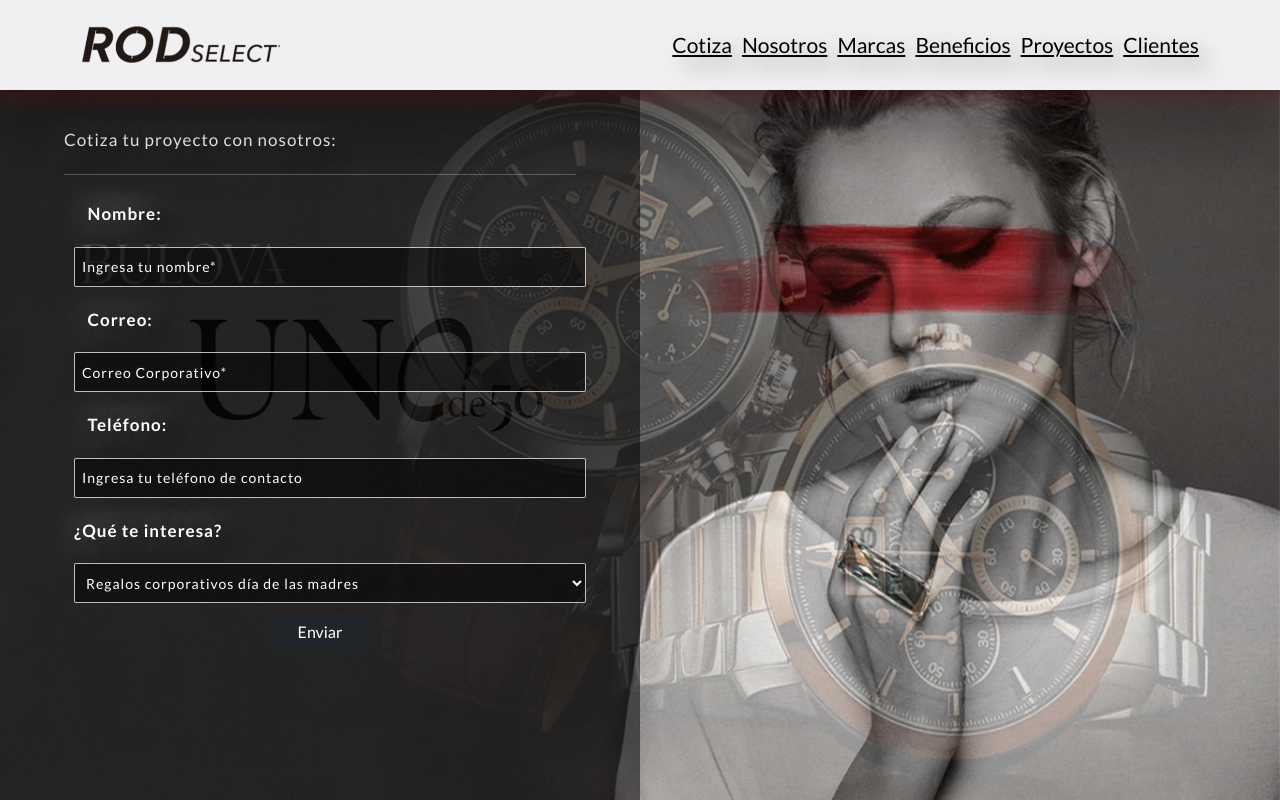
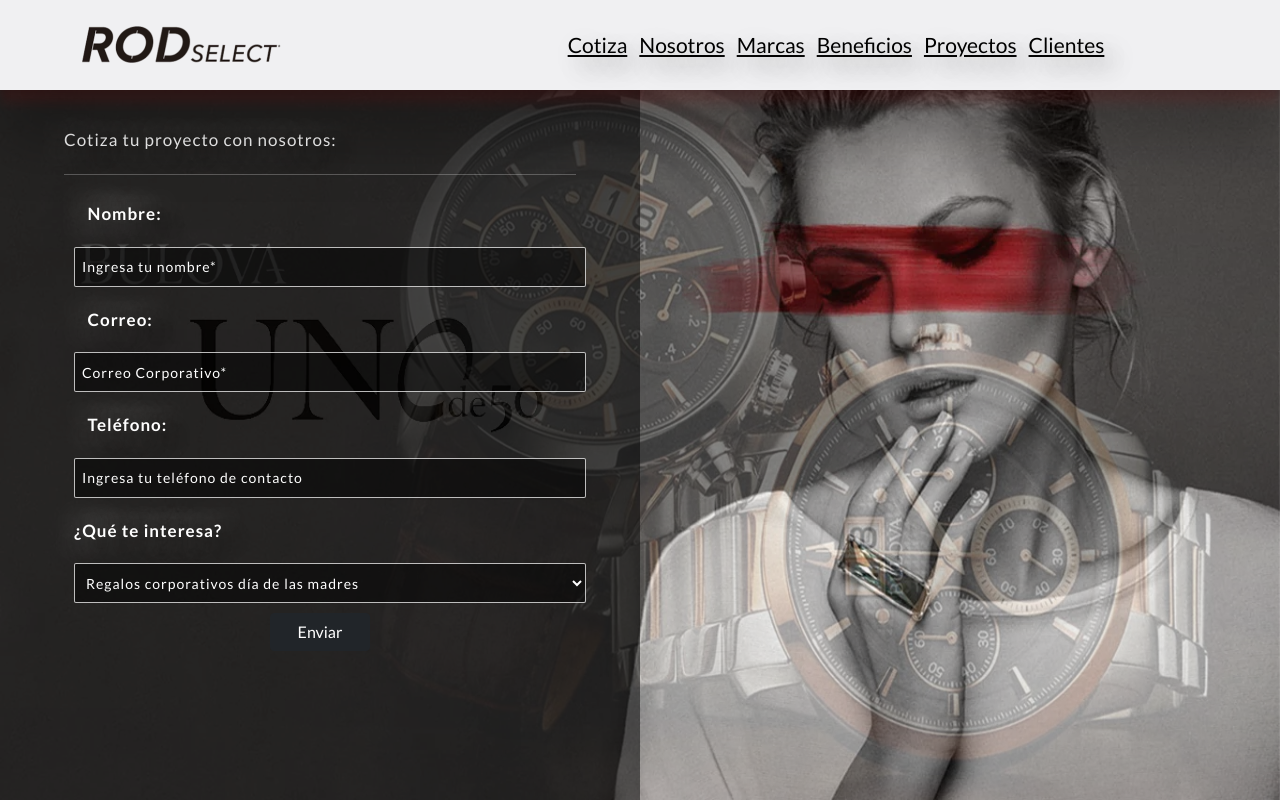
Before and after one commit to julio-cesar-aguero/rod-select-vuejs-master, a Vue app: page / in a window 1280 px wide. Shown: the top 800 px of the page. Built offline with nearby package versions, Linux system fonts and the light colour scheme.

Commit message:
header completo

```diff
--- a/src/components/Cabecera.vue
+++ b/src/components/Cabecera.vue
@@ -163,7 +163,7 @@
   font-size: 22px;
   cursor: pointer;
   display: flex;
-  justify-content: flex-end;
+  justify-content: center;
   align-items: center;
   border-radius: 50%;
   transition: background 300ms;
@@ -176,8 +176,7 @@
   height: 70%;
   display: flex;
   align-items: flex-end;
-  justify-content: flex-end;
-
+  justify-content: center;
 }
 
 nav ul,.menu-show {
@@ -189,7 +188,7 @@
 }
 nav ul li {
   font-size: 20px;
-  margin: 0px 5px;
+  padding: 0 0.3em;
   list-style: none;
 }
 
```
